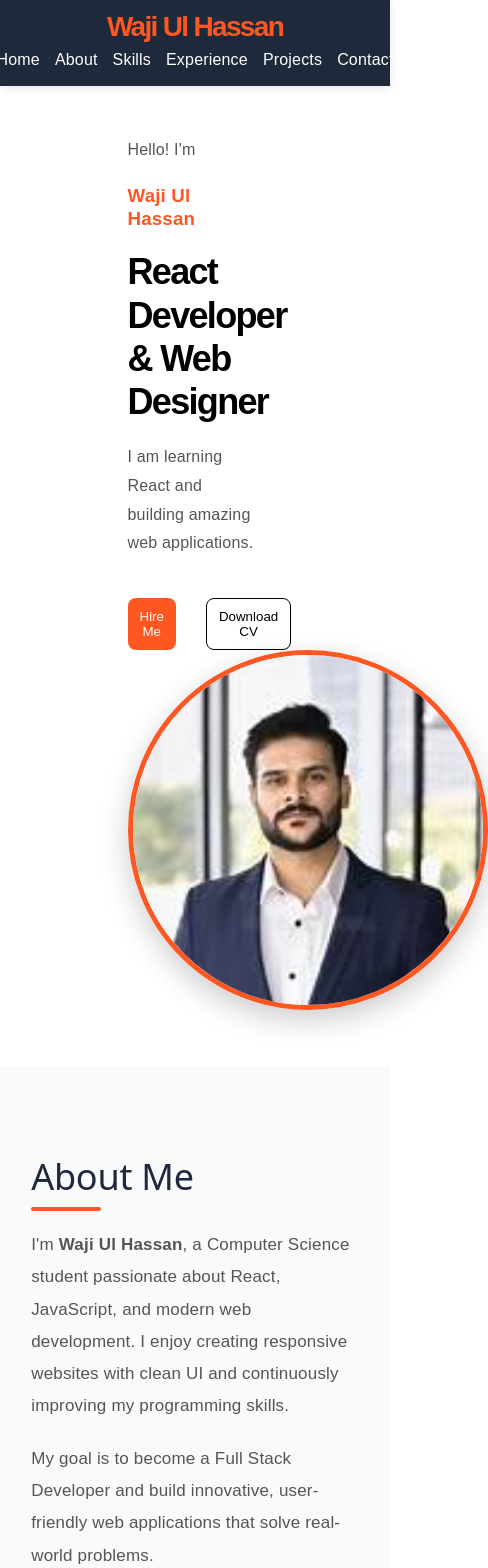
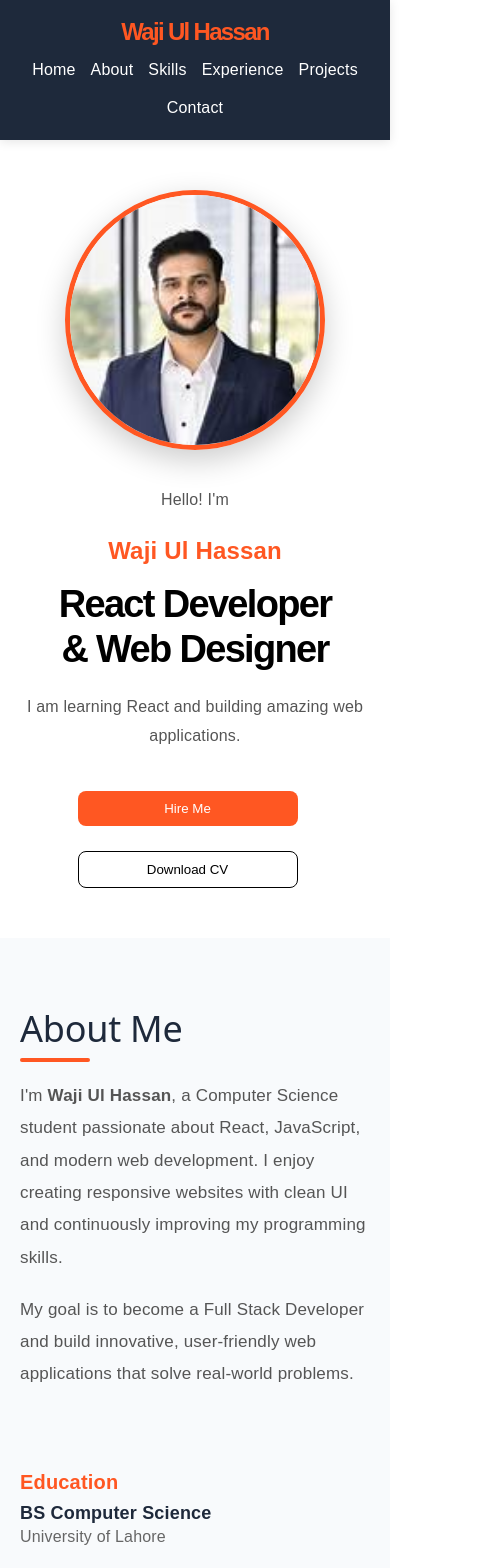
Before and after one commit to Waji-Ul-Hassan72/port-react, a React (Vite) app: page / in a window 390 px wide. Shown: the top 1568 px of the page, 488 px wide, since content can reach past the window. Built offline with nearby package versions, Linux system fonts and the light colour scheme.

Commit message:
Updated Mobile Responsiveness

```diff
--- a/src/App.css
+++ b/src/App.css
@@ -659,8 +659,12 @@ button:hover {
     background:#ff5722;
     border-radius:50%;
     position:absolute;
-    left:-46px;
-    top:8px;
+
+    left:-50px;
+
+    top:50%;
+    transform:translateY(-50%);
+
     border:4px solid white;
     box-shadow:0 0 15px rgba(255,87,34,.5);
 }
@@ -844,3 +848,231 @@ button:hover {
 }
 
 }
+/* ================= MOBILE RESPONSIVE ================= */
+
+@media (max-width:768px){
+
+/* Header */
+
+header{
+    flex-direction:column;
+    padding:20px;
+    text-align:center;
+}
+
+header h1{
+    font-size:24px;
+}
+
+.nav-links{
+    flex-wrap:wrap;
+    justify-content:center;
+    gap:15px;
+    margin-top:15px;
+}
+
+/* Hero */
+
+.hero{
+    flex-direction:column-reverse;
+    text-align:center;
+    padding:50px 20px;
+}
+
+.hero-text,
+.hero-image{
+    width:100%;
+}
+
+.hero-text h1{
+    font-size:38px;
+}
+
+.hero-text h3{
+    font-size:24px;
+}
+
+.hero-buttons{
+    flex-direction:column;
+    align-items:center;
+}
+
+.hero-buttons button{
+    width:220px;
+}
+
+.hero-image img{
+    width:250px;
+    height:250px;
+    margin-bottom:30px;
+}
+
+/* About */
+
+.about{
+    padding:70px 20px;
+}
+
+.about-container{
+    flex-direction:column;
+    gap:40px;
+}
+
+.about-left,
+.about-right{
+    width:100%;
+}
+
+.about-left h2{
+    font-size:36px;
+}
+
+/* Skills */
+
+.skills{
+    padding:70px 20px;
+}
+
+.skills-heading h2{
+    font-size:36px;
+}
+
+.skill-category h3{
+    font-size:22px;
+}
+
+.skill-tags{
+    justify-content:center;
+}
+
+.skill-tags span{
+    padding:10px 18px;
+    font-size:14px;
+}
+
+/* Experience */
+
+.experience{
+    padding:70px 20px;
+}
+
+.experience-heading h2{
+    font-size:36px;
+}
+
+.timeline{
+    padding-left:20px;
+}
+
+.timeline-dot{
+    left: -36px;
+}
+
+.timeline-content{
+    padding:20px;
+}
+
+.timeline-content h3{
+    font-size:22px;
+}
+
+/* Projects */
+
+.projects{
+    padding:70px 20px;
+}
+
+.projects-heading h2{
+    font-size:36px;
+}
+
+.project{
+    flex-direction:column;
+}
+
+.project-image,
+.project-info{
+    width:100%;
+}
+
+.project-image img{
+    width:100%;
+    height:auto;
+    border:none;
+}
+
+.project-info{
+    padding:25px;
+}
+
+.project-buttons{
+    flex-direction:column;
+}
+
+.project-buttons button{
+    width:100%;
+}
+
+/* Contact */
+
+.contact{
+    padding:70px 20px;
+}
+
+.contact-heading h2{
+    font-size:36px;
+}
+
+.contact-container{
+    flex-direction:column;
+}
+
+.contact-info,
+.contact-form{
+    width:100%;
+}
+
+.contact-form{
+    padding:25px;
+}
+
+.contact-form button{
+    width:100%;
+}
+
+/* Footer */
+
+.footer{
+    padding:60px 20px 20px;
+}
+
+.footer-container{
+    flex-direction:column;
+    gap:40px;
+}
+
+.footer-left,
+.footer-center,
+.footer-right{
+    width:100%;
+    text-align:center;
+}
+
+.footer-left h2{
+    font-size:38px;
+}
+
+.footer-center{
+    align-items:center;
+}
+
+.social-links{
+    align-items:center;
+}
+
+.footer-badge{
+    margin:auto;
+    display:inline-block;
+}
+
+}
```
Also changed, not shown: public/mypic.jpg.png (added), public/mypics.jpg.jpeg (added).
